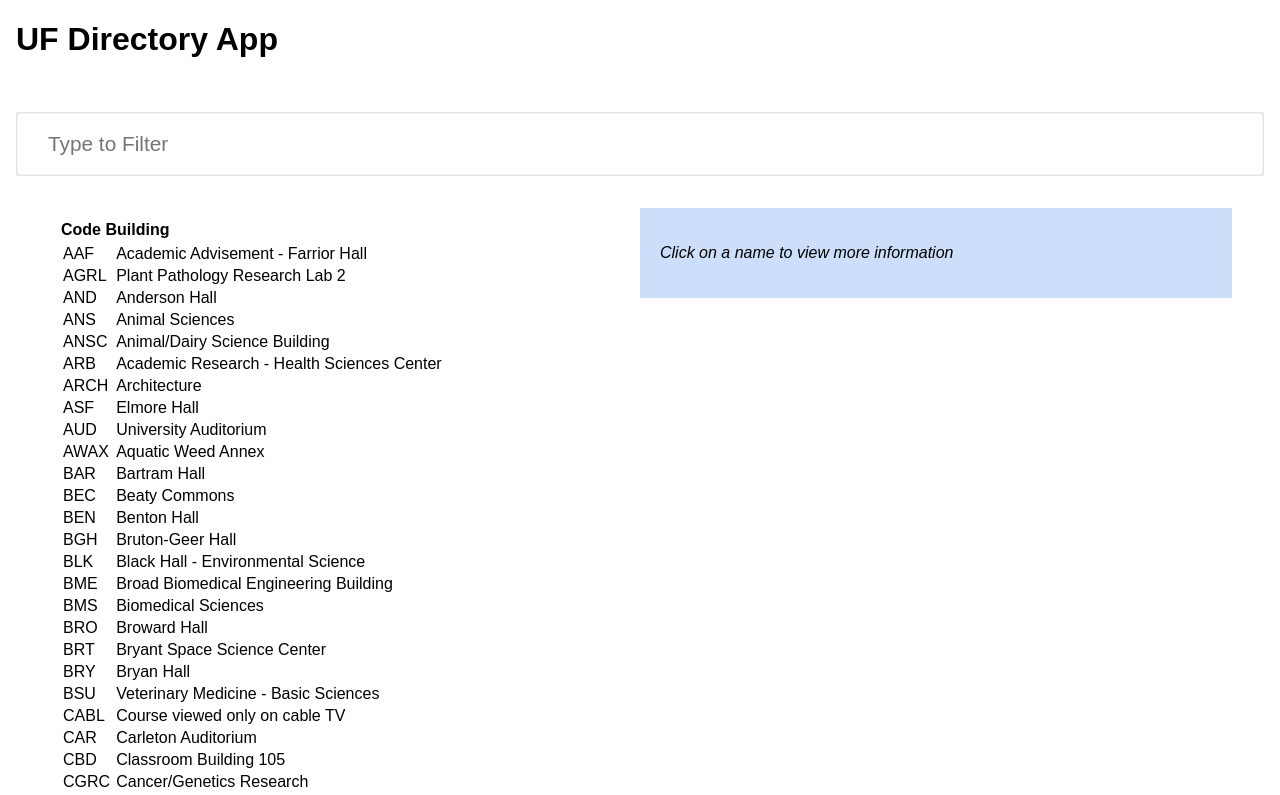
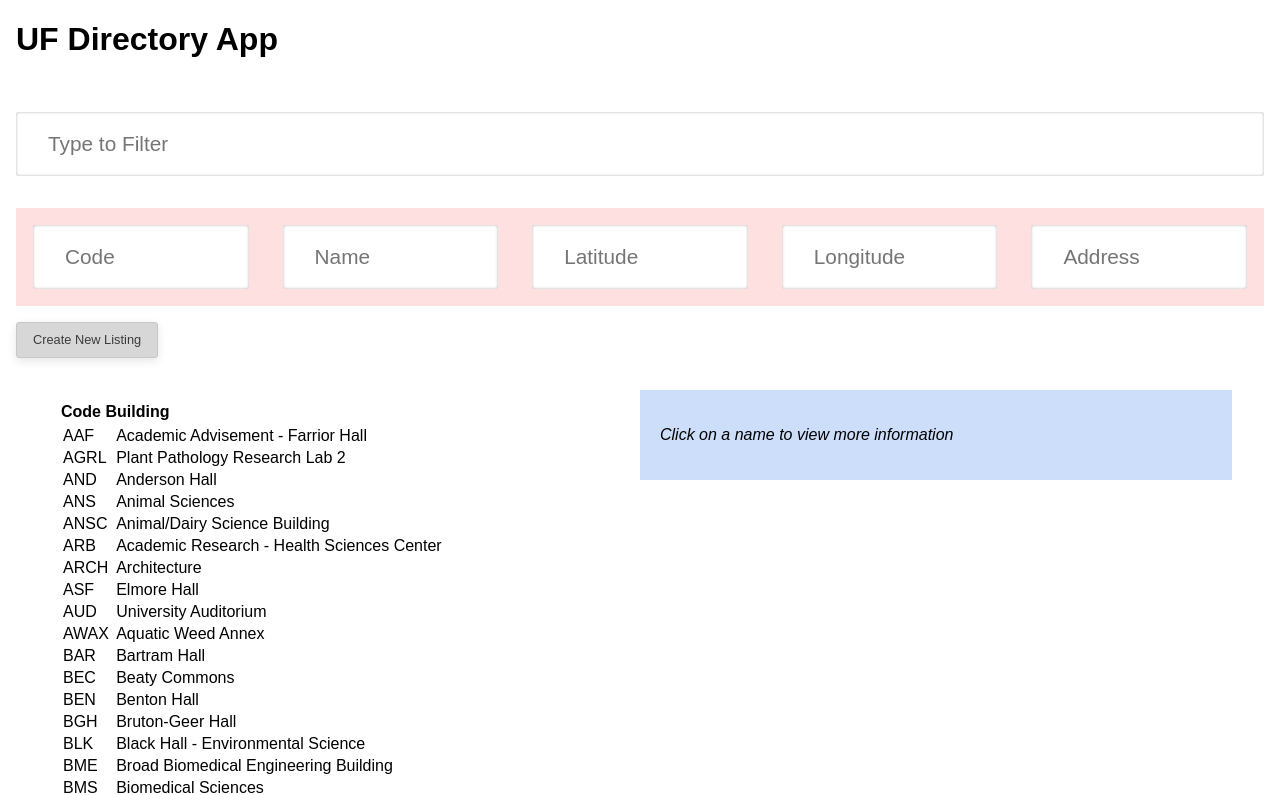
Before and after one commit to jeyule/Bootcamp4, a React (Create React App) app: page / in a window 1280 px wide. Shown: the top 795 px of the page. Built offline with nearby package versions, Linux system fonts and the light colour scheme.

Commit message:
added AddListing functionality

```diff
--- a/src/App.js
+++ b/src/App.js
@@ -3,14 +3,18 @@
 import ViewBuilding from './components/ViewBuilding';
 import BuildingList from './components/BuildingList';
 import Credit from './components/Credit';
+import AddBuilding from './components/AddBuilding';
+//import RemoveBuilding from './components/RemoveBuilding';
 
 class App extends React.Component {
   constructor(props) {
     super(props);
     this.state = {
       filterText: '',
-      selectedBuilding: 0
+      selectedBuilding: 0,
+      index: props.data.length
     };
+    console.log('index', this.state.index)
   }
 
   filterUpdate(value) {
@@ -33,6 +37,20 @@
     })
   }
 
+  addListing(code, name, latitude, longitude, address) {
+    var id = this.state.index+1;
+
+    var listing = {id: id, code: code, name: name, coordinates: {latitude, longitude},
+      address: address};
+
+    const listingsList = this.props.data.push(listing);
+
+    this.setState({
+      data: listingsList,
+      index: id
+    })
+  }
+
   render() {
     return (
       <div className="bg">
@@ -44,6 +62,12 @@
           filterText={this.state.filterText}
           filterUpdate={this.filterUpdate.bind(this)}
         />
+
+        <AddBuilding
+          data = {this.props.data}
+          addListing={this.addListing.bind(this)}
+        />
+
         <main>
           <div className="row">
             <div className="column1">
--- a/src/components/AddBuilding.js
+++ b/src/components/AddBuilding.js
@@ -0,0 +1,79 @@
+import React from 'react';
+
+class AddBuilding extends React.Component {
+
+    handleClick() {
+        this.props.addListing(this.newCode.value, this.newName.value,
+            this.newLat.value, this.newLong.value, this.newAddr.value)
+    }
+
+	render() {
+
+        const { data } = this.props;
+
+		return (
+
+            <div className="row">
+
+            <div className="column3">
+			<form>
+				<input
+					type="text"
+					ref = { (value) => {this.newCode = value} }
+					placeholder="Code"
+				/>
+			</form>
+            </div>
+
+            <div className="column3">
+			<form>
+				<input
+					type="text"
+					ref = { (value) => {this.newName = value} }
+					placeholder="Name"
+				/>
+			</form>
+            </div>
+
+            <div className="column3">
+			<form>
+				<input
+					type="text"
+					ref = { (value) => {this.newLat = value} }
+					placeholder="Latitude"
+				/>
+			</form>
+            </div>
+
+            <div className="column3">
+			<form>
+				<input
+					type="text"
+					ref = { (value) => {this.newLong = value} }
+					placeholder="Longitude"
+				/>
+			</form>
+            </div>
+
+            <div className="column3">
+			<form>
+				<input
+					type="text"
+					ref = { (value) => {this.newAddr = value} }
+					placeholder="Address"
+				/>
+			</form>
+            </div>
+
+            <button onClick={(e) => this.handleClick(e)}>
+                Create New Listing
+            </button>
+
+            </div>
+
+
+		);
+	}
+}
+
+export default AddBuilding;
--- a/src/index.css
+++ b/src/index.css
@@ -60,6 +60,13 @@
 	background-color: #ccdef9;
 }
 
+.column3 {
+	float: left;
+	width: 20%;
+	padding: 1px;
+	background-color: #ffe0e0;
+}
+
 /* ##### Rows ##### */
 .row {
 	margin: 1rem;
```
